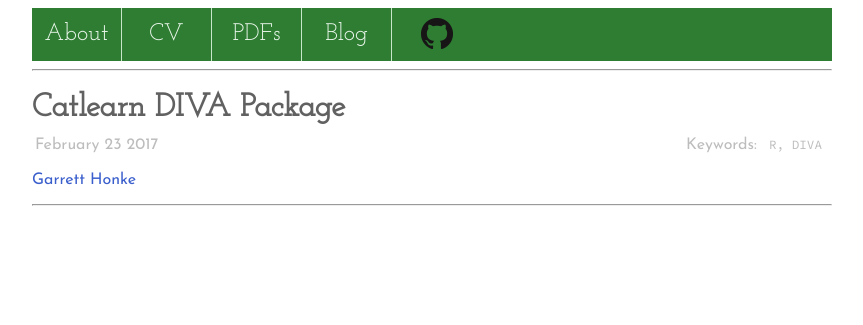
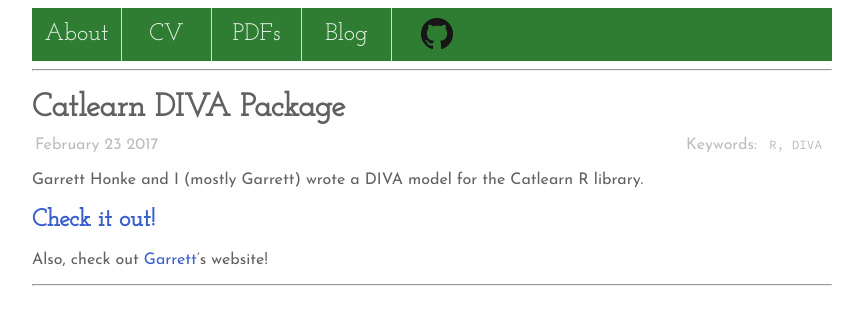
Before and after one commit to nolanbconaway/nolanbconaway.github.io, a Jekyll site: the page built from _posts/2017-2-23-catlearn-diva.md, in a window 1280 px wide. Shown: the top 325 px of the page, without its empty margins (208-1071 px from the left). Built offline with Jekyll 4.4.1, drawn with Linux system fonts in a browser that asks for light colours.

Commit message:
fixed rss

```diff
--- /dev/null
+++ b/_layouts/external.html
@@ -0,0 +1,13 @@
+---
+layout: post
+---
+
+
+
+
+<p>{{page.description}}</p>
+
+<h2><a href="{{page.external_url}}"> Check it out!</a></h2>
+
+
+{{ content }}
--- a/_layouts/post.html
+++ b/_layouts/post.html
@@ -37,6 +37,18 @@
 		display: block;
 		margin: auto;
 	  }
+
+	 /* iframes */
+	#blogpost .videoembed {
+		width: 70%;
+		height: 5%;
+		margin: 0 auto;
+	}
+
+	#blogpost iframe {
+		width: 100%;
+		height: 100%;
+	}
 
 	/* style tables */
 	#blogpost .datatable  {
--- a/_posts/2017-2-23-catlearn-diva.md
+++ b/_posts/2017-2-23-catlearn-diva.md
@@ -6,7 +6,7 @@
 assets: none
 type: code
 external_url: https://cran.r-project.org/web/packages/catlearn/index.html
-layout: post
+layout: external
 ---
 
-[Garrett Honke](http://bingweb.binghamton.edu/~ghonke1/)
+Also, check out [Garrett](http://bingweb.binghamton.edu/~ghonke1/)'s website!
```
Also changed, not shown: _posts/2016-11-13-whatcd-hiphop-data.md (+1 -1 lines), _posts/2016-12-13-pitchfork-data.md (+1 -1 lines), _posts/2016-12-15-xor-pbr.md (+1 -1 lines), _posts/2016-7-01-whos-at-cogsci.md (+1 -1 lines), _posts/2017-4-14-whatcd-roundup.md (added, +69 -0 lines), blog/assets/whatcd-roundup/prolific-artists-3plus.png (added), blog/assets/whatcd-roundup/prolific-artists.png (added), 3 other files.
